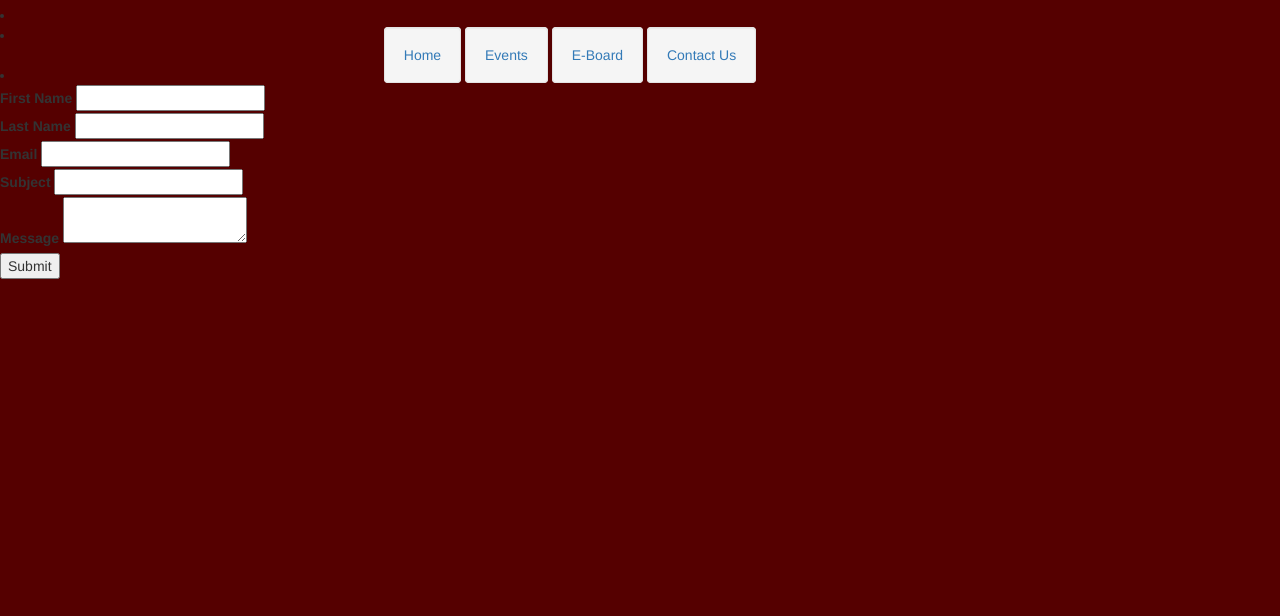
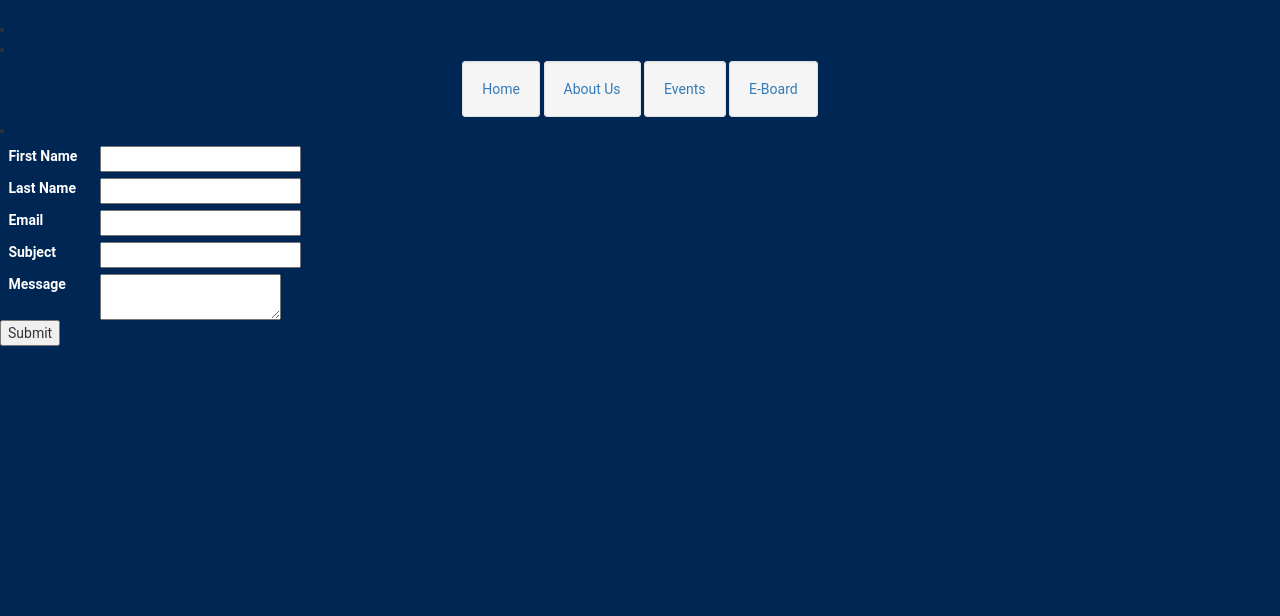
Before and after one commit to GW-Cyber/website, a plain HTML site: page src/contact.html in a window 1280 px wide. Shown: the part 184-800 px from the top of the page. Drawn offline with nearby package versions, Linux system fonts and the light colour scheme.

Commit message:
added newer versions of the files from the potentialChanges branch

```diff
--- a/src/contact.html
+++ b/src/contact.html
@@ -3,13 +3,9 @@ By Neel Bhagwat
 George Washington University
 Start date: March 15th, 2018 -->
 <html>
-<link rel="stylesheet" href="https://www.w3schools.com/w3css/4/w3.css">
+<link rel="stylesheet" href="../styles/styles.css">
 
 <style>
-body {
-   font-family: "Lato", sans-serif;
-   background-color: #500;
-}
 button.align{
     vertical-align: text-bottom;
 }
@@ -28,7 +24,8 @@ button.align{
 </style>
 <head>
   <link rel="stylesheet" href="https://maxcdn.bootstrapcdn.com/bootstrap/3.3.7/css/bootstrap.min.css">
-    <!-- Metadata for site -->
+  <link rel="stylesheet" href="../styles/styles.css">
+  <!-- Metadata for site -->
   <title> GW || CYBR </title>
   <meta charset="utf-8"/>
   <meta http-equiv="X-UA-Compatible" content="IE=Edge">
@@ -48,43 +45,59 @@ button.align{
 <li>
 <div class="container well">
 <div class="text-center">
-  <h2 class="header"> George Washington University's Hindu Students' Association</h2>
-    <h3 class="header"> Contact Us</h3>
+  <h1 class="header">GW Cyber</h1>
+    <h2 class="header"> Contact Us</h2>
 <li>
 <li>
 </div>
 </head>
 
-<body style="background-color: #500;">
+<body>
 <div>
   <div class="row justify-content-md-center text-center blockquote container">
-      <a class="well" href="index.html">Home</a>
+      <a class="well" href="../index.html">Home</a>
+      <a class="well" href="about.html">About Us</a>
       <a class="well" href="events.html">Events</a>
       <a class="well" href="eboard.html">E-Board</a>
-      <a class="well" href="contact.html">Contact Us</a>
 
       <li>
   </div>
-    <div>
-       <form id= "form" action="https://formspree.io/neil.bhagwat1999@gmail.com" method="POST" >
-        <label>First Name</label>
-        <input type="text" name="firstname" /> <br/>
-
-        <label>Last Name</label>
-        <input type="text" name="lastname" /> <br/>
-
-
-        <label>Email</label>
-        <input type="email" name="email" /> <br/>
-
-
-        <label>Subject</label>
-        <input type="text" name="subject" /> <br/>
-
-        <label>Message</label>
-        <textarea name="message"></textarea> <br/>
-
-      <input type="submit" value="Submit"/>
+    <div style="width: 400px">
+       <form id= "form" action="https://formspree.io/neil.bhagwat1999@gmail.com" method="POST" style="">
+	<div class=label>
+		<label>First Name</label>
+	</div>
+	<div class=inputbox>
+		<input type="text" name="firstname"/> <br>
+	</div>
+	<div class=label>
+		<label>Last Name</label>
+	</div>
+	<div class=inputbox>
+		<input type="text" name="lastname"/> <br>
+	</div>
+	<div class=label>
+        	<label>Email</label>
+	</div>
+	<div class=inputbox>
+		<input type="email" name="email"/> <br>
+	</div>
+	<div class=label>
+        	<label>Subject</label>
+	</div>
+	<div class=inputbox>
+		<input type="text" name="subject"/> <br>
+	</div>
+	<div class=label>
+        	<label>Message</label>
+	</div>
+	<div class=inputbox>
+		<textarea name="message"></textarea> <br>
+	</div>
+	<br><br><br><br><br><br>
+	<div>
+     		 <input type="submit" value="Submit" style="padding=20px"/>
+	</div>
       </form>
     </div>
     </div>
```
Also changed, not shown: src/about.html (+6 -5 lines), src/eboard.html (+18 -13 lines), src/events.html (+3 -3 lines).
